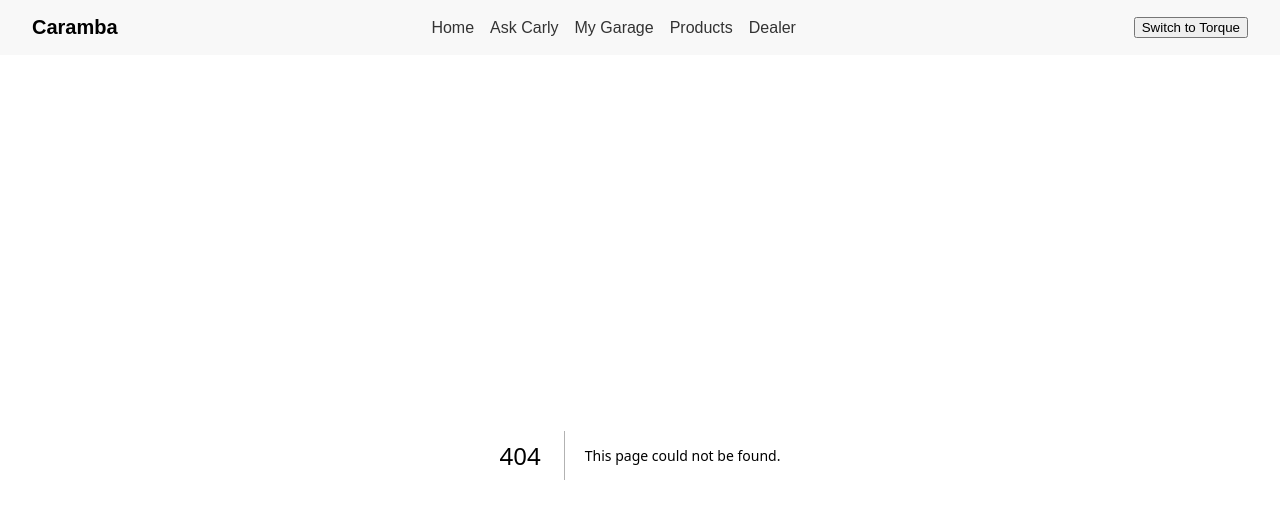
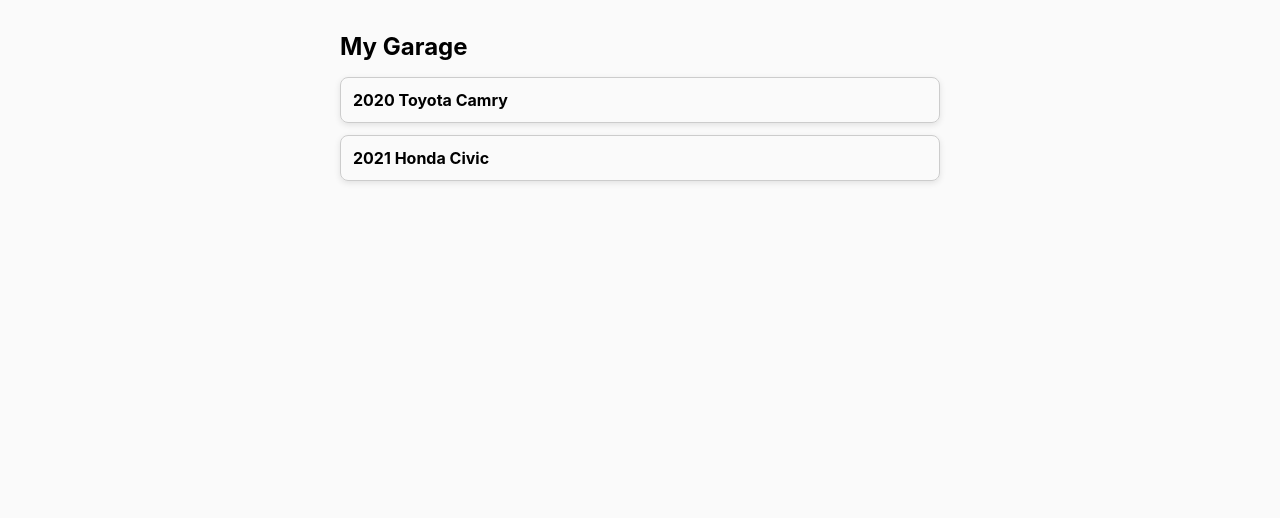
Before and after one commit to bstockes/caramba-reset, a Next.js app: page /mygarage in a window 1280 px wide. Before the commit this address had no page. Shown: the top 518 px of the page. Built offline with nearby package versions, Linux system fonts and the light colour scheme.

Commit message:
Add files via upload

```diff
--- a/package.json
+++ b/package.json
@@ -2,7 +2,6 @@
 {
   "name": "caramba-demo",
   "version": "1.0.0",
-  "private": true,
   "scripts": {
     "dev": "next dev",
     "build": "next build",
--- a/pages/_app.js
+++ b/pages/_app.js
@@ -1,14 +1,5 @@
 
-import { ThemeProvider } from '../components/ThemeProvider';
-import NavBar from '../components/NavBar';
-import '../styles/themes.css';
-import '../styles/globals.css';
-
+import '../styles/globals.css'
 export default function App({ Component, pageProps }) {
-  return (
-    <ThemeProvider>
-      <NavBar />
-      <Component {...pageProps} />
-    </ThemeProvider>
-  );
+  return <Component {...pageProps} />
 }
--- /dev/null
+++ b/pages/mygarage.js
@@ -0,0 +1,26 @@
+
+import { useState } from 'react';
+
+export default function MyGarage() {
+  const [vehicles, setVehicles] = useState([
+    { id: 1, year: 2020, make: 'Toyota', model: 'Camry' },
+    { id: 2, year: 2021, make: 'Honda', model: 'Civic' }
+  ]);
+
+  return (
+    <div style={{ maxWidth: '600px', margin: '0 auto', padding: '16px' }}>
+      <h1 style={{ fontSize: '24px', fontWeight: 'bold', marginBottom: '16px' }}>My Garage</h1>
+      {vehicles.map((vehicle) => (
+        <div key={vehicle.id} style={{
+          border: '1px solid #ccc',
+          borderRadius: '8px',
+          padding: '12px',
+          marginBottom: '12px',
+          boxShadow: '0 2px 6px rgba(0,0,0,0.1)'
+        }}>
+          <div style={{ fontWeight: 'bold' }}>{vehicle.year} {vehicle.make} {vehicle.model}</div>
+        </div>
+      ))}
+    </div>
+  );
+}
--- a/styles/globals.css
+++ b/styles/globals.css
@@ -1,3 +1,6 @@
-*{box-sizing:border-box}
-body{margin:0;font-family:sans-serif;}
-a{color:var(--fg)}
+
+body {
+  margin: 0;
+  font-family: -apple-system, BlinkMacSystemFont, 'Segoe UI', Roboto, Oxygen;
+  background-color: #fafafa;
+}
```
